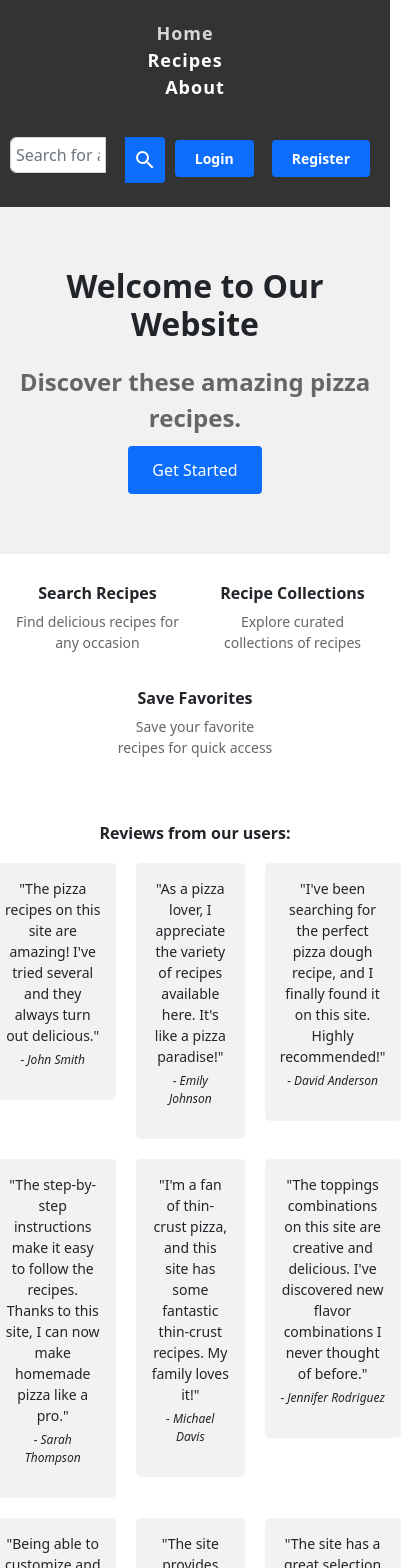
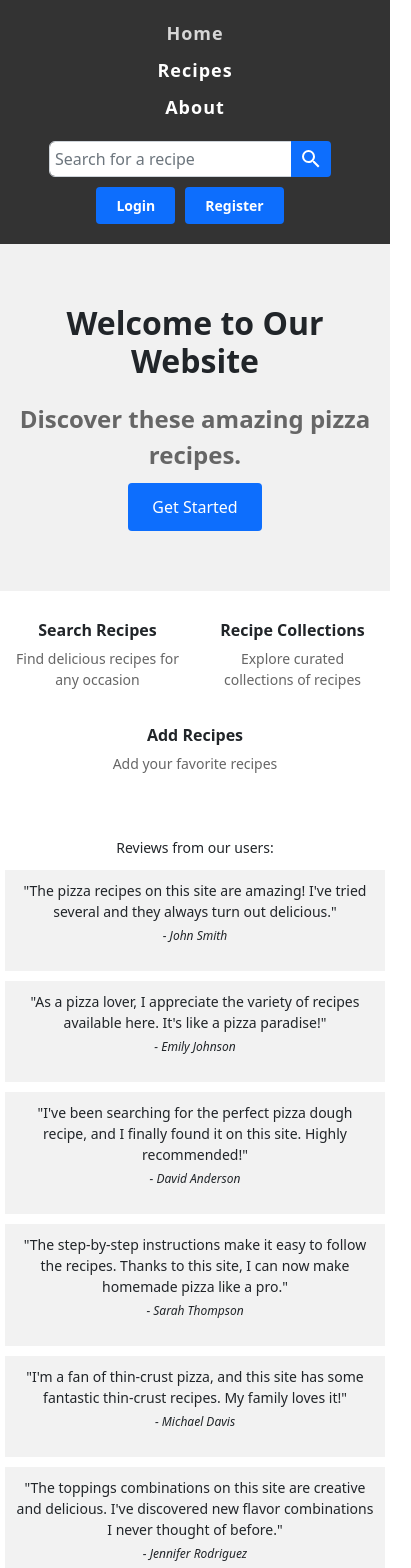
Before and after one commit to petp91/Cookbook, a React (Create React App) app in the folder client/: page / in a window 390 px wide. Shown: the top 1568 px of the page, 411 px wide, since content can reach past the window. Built offline with nearby package versions, Linux system fonts and the light colour scheme; no server answers.

Commit message:
CSS style

```diff
--- a/client/src/components/menu/MenuAccount.js
+++ b/client/src/components/menu/MenuAccount.js
@@ -6,6 +6,8 @@ import OwnerIngredientsList from './OwnerIngredientsList';
 
 import { login } from '../../helpers/account-helper';
 import { UserContext } from '../../providers/UserProvider';
+
+import '../../layout/NavBar.css';
 
 const MenuAccount = () => {
     const { user, setUser, canDeleteIngredient } = useContext(UserContext);
@@ -66,7 +68,7 @@ const MenuAccount = () => {
         <>
             { user ? (
                 // if user is logged in
-                <Nav className='ms-lg-3 align-items-center mt-2 mb-1 mt-lg-0 mb-lg-0'>
+                <Nav className='nav-form-log-btn'>
                     <Dropdown as={NavItem}>
                         <Dropdown.Toggle as={NavLink}>Logged in as <b>{user.username}</b></Dropdown.Toggle>
                         {/* old Dropdown.Toggle attributes: as='a' className='nav-link' role='button' tabIndex={0} href='#' */}
@@ -78,9 +80,9 @@ const MenuAccount = () => {
                 </Nav>
             ) : (
                 // if user is not logged in
-                <div className='d-flex justify-content-center mt-3 mb-2 mt-lg-0 mb-lg-0'>
-                    <Button className='ms-lg-3' onClick={() => setShowLogin(true)}>Login</Button>
-                    <Button variant='secondary' className='ms-2' onClick={() => setShowRegister(true)}>Register</Button>
+                <div className='nav-form-log-btn'>
+                    <Button  onClick={() => setShowLogin(true)}>Login</Button>
+                    <Button  variant='secondary'  onClick={() => setShowRegister(true)}>Register</Button>
                 </div>
             )}
 
--- a/client/src/components/menu/NavBar.js
+++ b/client/src/components/menu/NavBar.js
@@ -25,9 +25,11 @@ const NavBar = () => {
         <li><NavLink to='/about' className='nav-link'>About</NavLink></li>
       </ul>
       <div className="nav-form">
-        <Form onSubmit={searchSubmitHandler} className='mt-3 mb-1 mt-lg-0 mb-lg-0'>
-          <SearchInputGroup value={searchInput} onChangeHandler={setSearchInput} />
+        <div className='nav-form-search'>
+        <Form onSubmit={searchSubmitHandler}>
+          <SearchInputGroup className='nav-form-search-btn' value={searchInput} onChangeHandler={setSearchInput} />
         </Form>
+        </div>
         <MenuAccount />
       </div>
     </nav>
--- a/client/src/layout/HomePage.css
+++ b/client/src/layout/HomePage.css
@@ -68,40 +68,6 @@
   color: #666;
 }
 
-  .testimonial {
-    display: flex;
-    justify-content: center;
-    flex-direction: column;
-    align-items: center;
-    margin-top: 30px;
-  }
-
-  .testimonial-title {
-    font-size: 16px;
-    font-weight: bold;
-    margin-bottom: 10px;
-  }
-
-  .testimonial-table {
-    display: table;
-    width: 100%;
-  }
-
-  .testimonial-row {
-    display: table-row;
-  }
-
-  .testimonial-cell {
-    display: table-cell;
-    padding: 10px;
-  }
-
-  .testimonial-content {
-    background-color: #f2f2f2;
-    padding: 15px;
-    border-radius: 5px;
-  }
-
 .quote {
   font-size: 14px;
   margin-bottom: 5px;
@@ -112,8 +78,21 @@
   font-style: italic;
 }
 
+.testimonial-title {
+  font-size: 14px;
+}
+
+.testimonial-cell {
+  padding: 5px;
+}
+
+.testimonial-content {
+  padding: 10px;
+  background-color: #f2f2f2;
+}
+
 /* Desktop Styles */
-  @media (min-width: 768px) {
+@media (min-width: 800px) {
   .title {
     font-size: 32px;
     margin-bottom: 20px;
@@ -171,4 +150,39 @@
     border-radius: 8px;
   }
 
+  .testimonial {
+    display: flex;
+    justify-content: center;
+    flex-direction: column;
+    align-items: center;
+    margin-top: 30px;
   }
+
+  .testimonial-title {
+    font-size: 16px;
+    font-weight: bold;
+    margin-bottom: 10px;
+  }
+
+  .testimonial-table {
+    display: table;
+    width: 100%;
+  }
+
+  .testimonial-row {
+    display: table-row;
+  }
+
+  .testimonial-cell {
+    display: table-cell;
+    padding: 10px;
+  }
+
+  .testimonial-content {
+    background-color: #f2f2f2;
+    padding: 15px;
+    border-radius: 5px;
+  }
+
+
+}
--- a/client/src/layout/NavBar.css
+++ b/client/src/layout/NavBar.css
@@ -6,13 +6,12 @@
   padding: 10px;
   padding-top: 20px;
   padding-bottom: 20px;
-
 }
 
 .nav-links {
   list-style-type: none;
   display: flex;
-  margin-right: 50%; /* Increased space between nav-links and nav-form */
+  margin-right: auto;
   margin-bottom: 0;
   padding: 0;
 }
@@ -35,7 +34,7 @@
 }
 
 .nav-links .active {
-  color: #d7d7d7; /* Color for active link */
+  color: #d7d7d7;
 }
 
 .nav-links li:last-child {
@@ -77,7 +76,7 @@
   color: #d7d7d7;
 }
 
-@media screen and (max-width: 600px) {
+@media screen and (max-width: 800px) {
   .navbar {
     flex-direction: column;
     align-items: stretch;
@@ -91,12 +90,26 @@
     align-items: center;
   }
 
+  .nav-links li {
+    margin-right: 0;
+    margin-bottom: 10px;
+  }
+
   .nav-form {
+    flex-direction: column;
+    align-items: center;
+  }
+
+  .nav-form-search-btn button {
+    flex-direction: column;
+    align-items: center;
+
+  }
+
+  .nav-form-log-btn button {
+    flex-direction: column;
+    align-items: center;
     margin-top: 10px;
   }
 
-  .nav-form input[type="text"] {
-    margin-right: 20px;
-    margin-bottom: 10px;
-  }
 }
--- /dev/null
+++ b/client/src/layout/RecipePage.css
@@ -0,0 +1,15 @@
+.container {
+    background-color: #f2f2f2;
+}
+
+.container h1 {
+    font-size: 34px;
+    font-weight: bold;
+    margin-bottom: 15px;
+    padding-top: 35px;
+}
+
+.container-top-btn {
+    margin-left: 30px;
+    margin-right: 30px;
+}
--- a/client/src/pages/HomePage.js
+++ b/client/src/pages/HomePage.js
@@ -31,15 +31,14 @@ const HomePage = () => {
                 </div>
                 <div className="feature">
                     <i className="fas fa-heart"></i>
-                    <h3 className="feature-title">Save Favorites</h3>
-                    <p className="feature-description">Save your favorite recipes for quick access</p>
+                    <h3 className="feature-title">Add Recipes</h3>
+                    <p className="feature-description">Add your favorite recipes</p>
                 </div>
             </section>
 
             <section className="testimonial">
   <h3 className="testimonial-title">Reviews from our users:</h3>
   <div className="testimonial-table">
-
     <div className="testimonial-row">
       <div className="testimonial-cell">
         <div className="testimonial-content">
@@ -60,7 +59,6 @@ const HomePage = () => {
         </div>
       </div>
     </div>
-
     <div className="testimonial-row">
       <div className="testimonial-cell">
         <div className="testimonial-content">
@@ -81,7 +79,6 @@ const HomePage = () => {
         </div>
       </div>
     </div>
-
     <div className="testimonial-row">
       <div className="testimonial-cell">
         <div className="testimonial-content">
@@ -102,9 +99,9 @@ const HomePage = () => {
         </div>
       </div>
     </div>
-
   </div>
 </section>
+
 
 
         </div>
--- a/client/src/pages/RecipesPage.js
+++ b/client/src/pages/RecipesPage.js
@@ -9,6 +9,8 @@ import RecipeCardsGrid from "../components/recipe/RecipeCardsGrid";
 import RecipeEditor from "../components/recipe/RecipeEditor";
 import { UserContext } from "../providers/UserProvider";
 import { DataContext } from "../providers/DataProvider";
+
+import '../layout/RecipePage.css';
 
 const RecipesPage = () => {
     const { canAddRecipe } = useContext(UserContext);
@@ -29,15 +31,15 @@ const RecipesPage = () => {
     return (
         <Container>
             <h1 className='container-fluid d-flex justify-content-center'>Recipe Page</h1>
-
+            <div className="container-top-btn">
                 <div className="m-4">
 
                     {/* show Add recipe button if user has permission */}
-                { canAddRecipe &&
+                    {canAddRecipe &&
                         <Button
                             variant="btn btn-success"
                             size="lg"
-                        onClick={()=> {
+                            onClick={() => {
                                 setShowAddRecipeModal(true);
                             }}
                         >
@@ -58,7 +60,7 @@ const RecipesPage = () => {
                     <AdvancedSearch show={showSearch} />
                     {query && <h2>Results for "{query}"</h2>}
                 </div>
-
+            </div>
             <RecipeEditor
                 show={showAddRecipeModal}
                 onHide={() => {
```
Also changed, not shown: 1 other file (tests, documents, lock files or other folders). Lines whose indentation alone changed are shown as unchanged.
